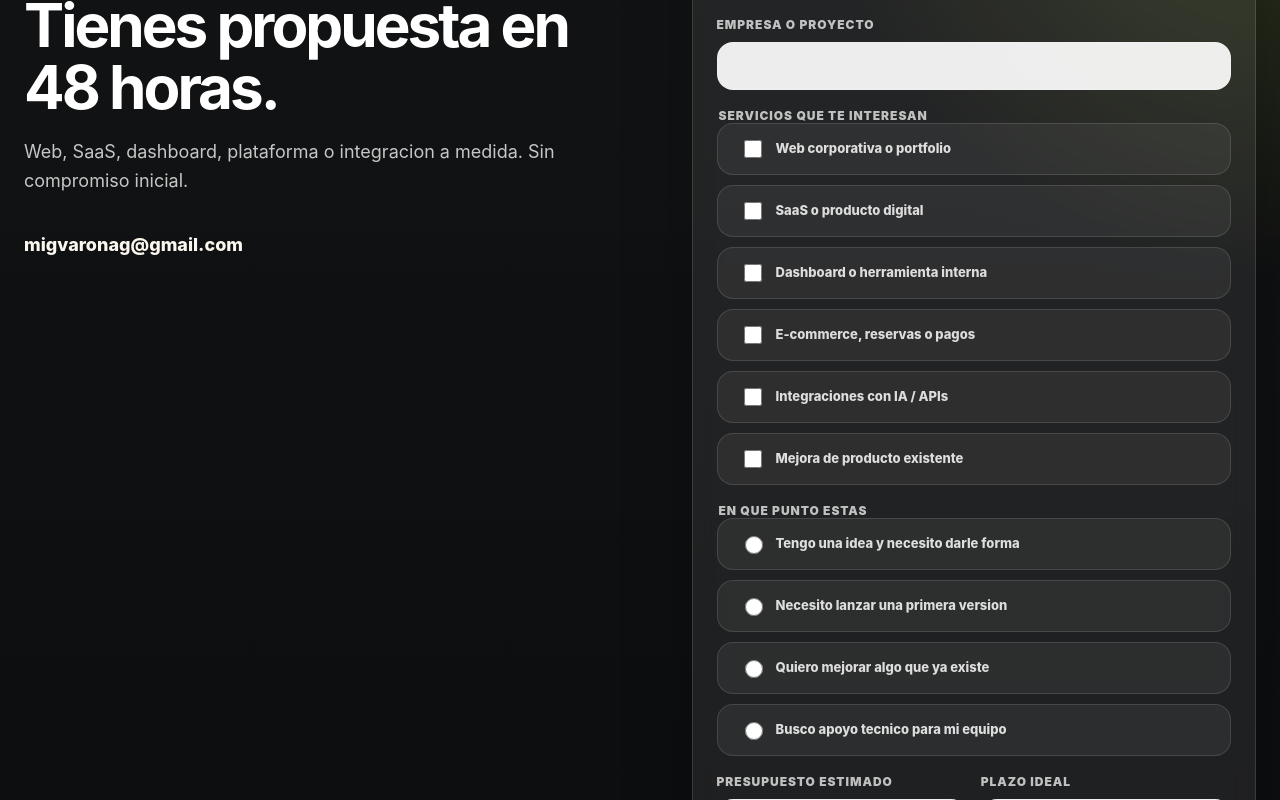
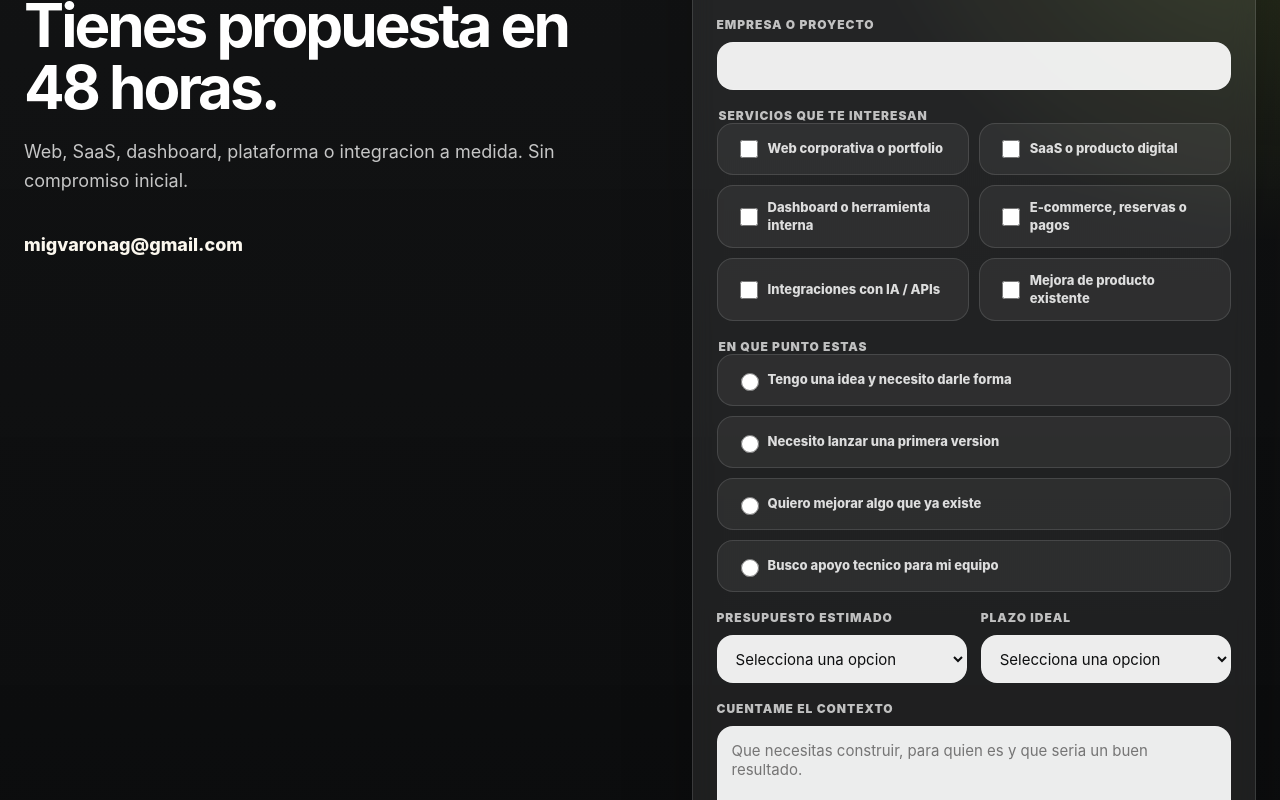
Before and after one commit to MigVarona/portfolio2026, a Next.js app: page / in a window 1280 px wide. Shown: the part 6220-7020 px from the top of the page. Built offline with nearby package versions, Linux system fonts and the light colour scheme.

Commit message:
Restore two-column service choices

```diff
--- a/app/globals.css
+++ b/app/globals.css
@@ -827,7 +827,7 @@ button.button:disabled {
 }
 
 .option-grid {
-  grid-template-columns: 1fr;
+  grid-template-columns: repeat(2, minmax(0, 1fr));
 }
 
 .check-option,
@@ -836,9 +836,9 @@ button.button:disabled {
   display: grid !important;
   grid-template-columns: 18px minmax(0, 1fr);
   align-items: center;
-  column-gap: 18px !important;
+  column-gap: 14px !important;
   min-height: 52px;
-  padding: 13px 22px !important;
+  padding: 13px 18px !important;
   border: 1px solid rgba(255, 255, 255, 0.12) !important;
   border-radius: 16px;
   background: rgba(255, 255, 255, 0.06);
@@ -1047,9 +1047,9 @@ button.button:disabled {
 
   .check-option,
   .radio-option {
-    column-gap: 16px !important;
+    column-gap: 12px !important;
     min-height: 46px;
-    padding: 11px 18px !important;
+    padding: 11px 16px !important;
   }
 
   .form-footer {
```
